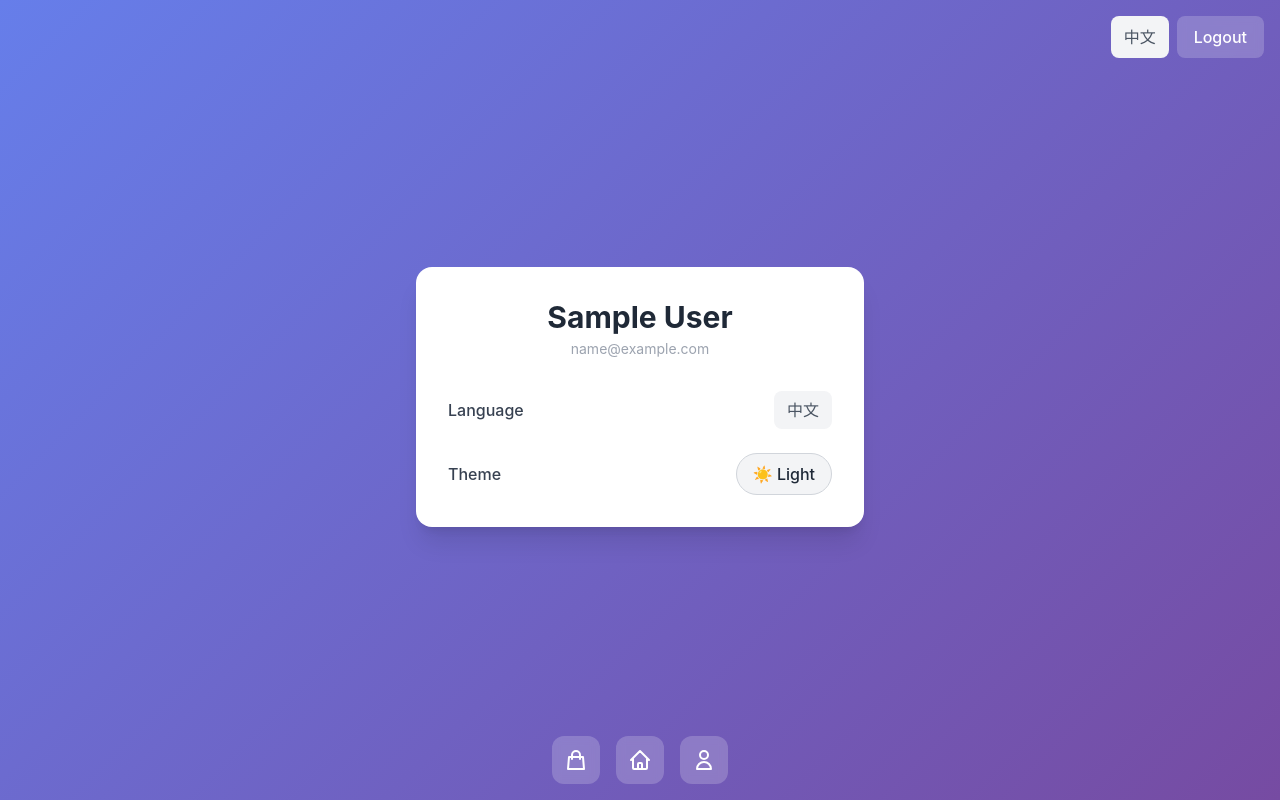
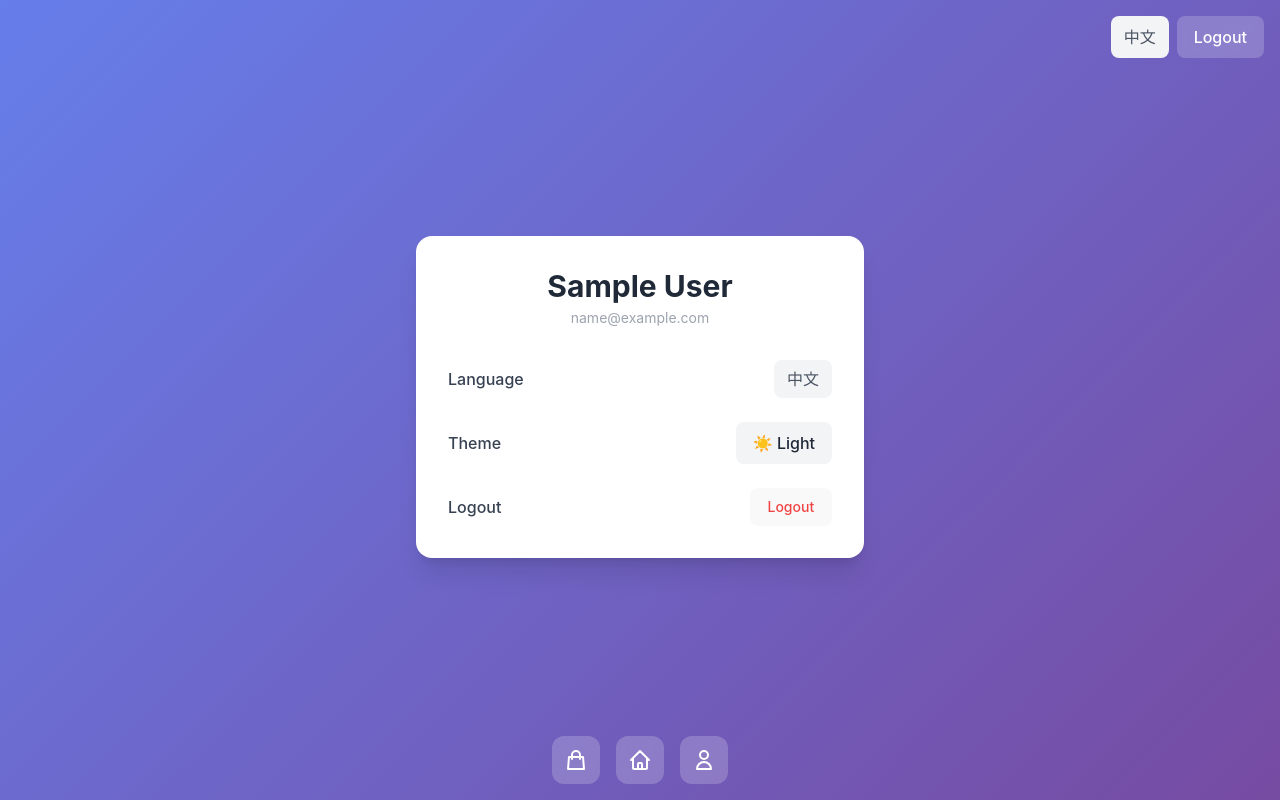
Before and after one commit to ST2020wa/tabepal, a React (Vite) app in the folder frontend/: page /settings in a window 1280 px wide. Built offline with nearby package versions, Linux system fonts and the light colour scheme; sample sign-in values are in the browser's storage.

Commit message:
add update setting

```diff
--- a/frontend/src/components/Login.tsx
+++ b/frontend/src/components/Login.tsx
@@ -37,7 +37,7 @@ export function Login() {
                         <label className="text-sm font-medium text-gray-700">{t('auth.email')}</label>
                         <input
                             type="email"
-                            placeholder="输入邮箱地址"
+                            placeholder="Input your email address"
                             value={email}
                             onChange={(e) => setEmail(e.target.value)}
                             className="px-4 py-3 border border-gray-300 rounded-lg focus:outline-none focus:ring-2 focus:ring-blue-500 focus:border-transparent"
@@ -47,7 +47,7 @@ export function Login() {
                         <label className="text-sm font-medium text-gray-700">{t('auth.password')}</label>
                         <input
                             type="password"
-                            placeholder="输入密码"
+                            placeholder="Input your password"
                             value={password}
                             onChange={(e) => setPassword(e.target.value)}
                             className="px-4 py-3 border border-gray-300 rounded-lg focus:outline-none focus:ring-2 focus:ring-blue-500 focus:border-transparent"
--- a/frontend/src/components/Settings.tsx
+++ b/frontend/src/components/Settings.tsx
@@ -3,7 +3,7 @@ import { useTheme } from "../contexts/ThemeContext"
 import { LanguageToggle } from "./LanguageToggle"
 
 export function Settings() {
-  const { user } = useAuth()
+  const { logout, user } = useAuth();
   const { theme, toggleTheme } = useTheme()
 
   return (
@@ -29,16 +29,21 @@ export function Settings() {
           <button
             onClick={toggleTheme}
             className={`
-              px-4 py-2 rounded-full border
+              px-4 py-2 border
               ${theme === 'dark'
-                ? 'bg-gray-800 text-white border-gray-700 hover:bg-gray-700'
-                : 'bg-gray-100 text-gray-800 border-gray-300 hover:bg-gray-200'}
+                ? 'bg-gray-800 text-white hover:bg-gray-700'
+                : 'bg-gray-100 text-gray-800 hover:bg-gray-200'}
               transition
             `}
           >
             {theme === 'dark' ? '🌙 Dark' : '☀️ Light'}
           </button>
         </div>
+        {/* 登出 */}
+        <div className="flex items-center justify-between">
+          <span className="text-gray-700 dark:text-gray-200 font-medium">Logout</span>
+          <button className="text-red-500 hover:text-red-600 cursor-pointer text-sm " onClick={logout}>Logout</button>
+        </div>
       </div>
     </div>
   )
```
Also changed, not shown: 1 other file (tests, documents, lock files or other folders).
